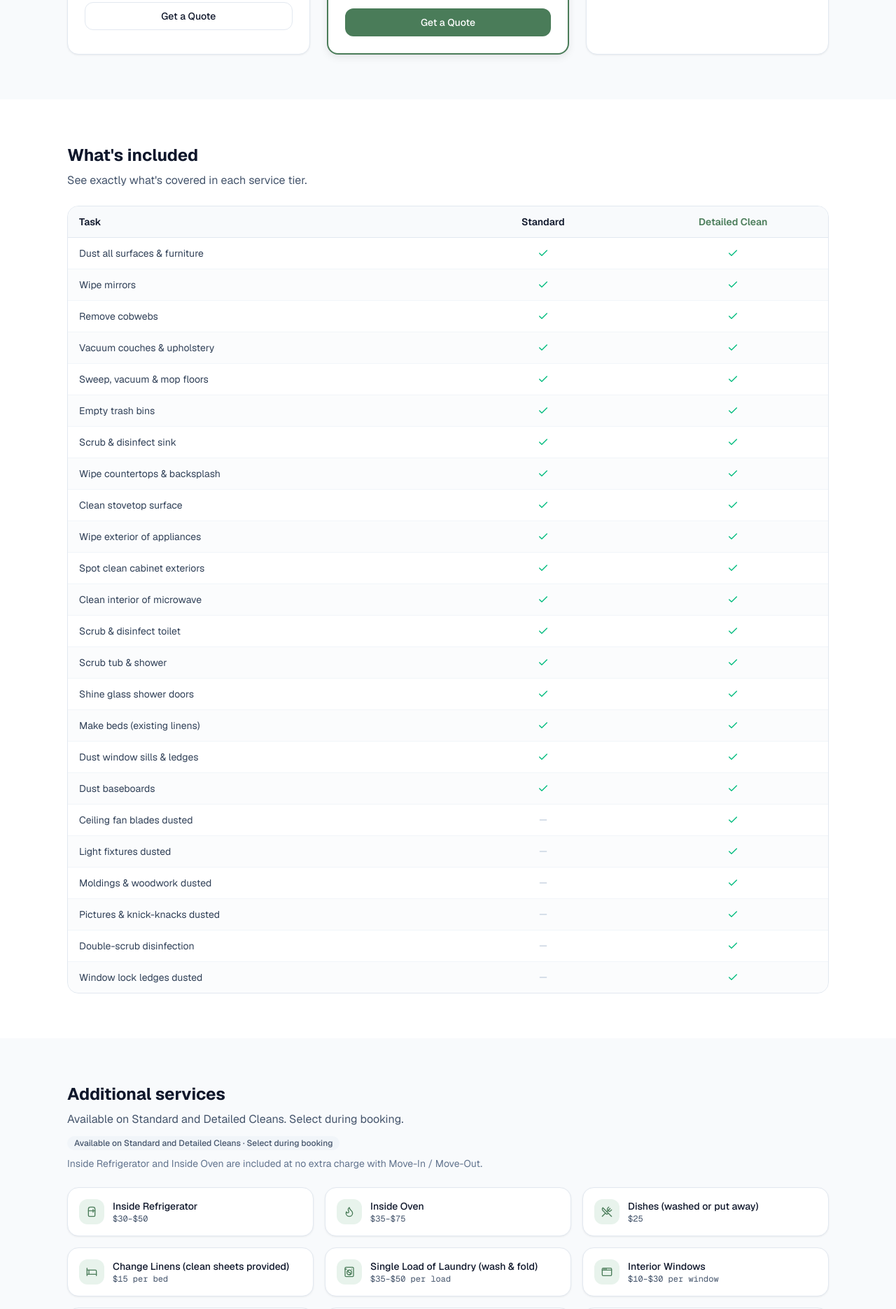
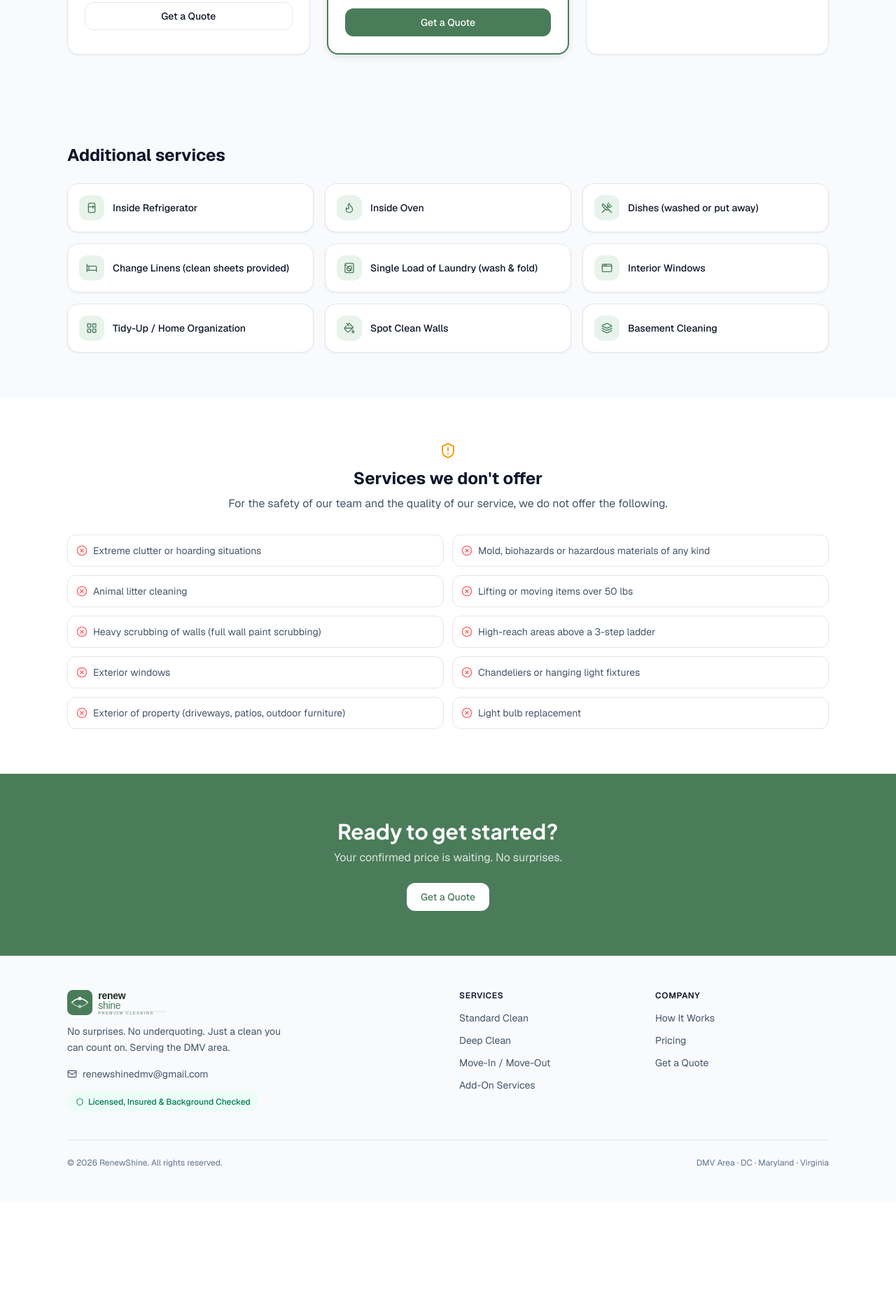
Before and after one commit to gracebotly/renewshine-app, a Next.js app: page /pricing in a window 1280 px wide. Shown: the part 880-2751 px from the top of the page at 70% size. After the commit the page ends 2598 px from the top, so only its background shows below. Built offline with nearby package versions, Linux system fonts and the light colour scheme.

Commit message:
Clean up pricing page sections and add-ons

```diff
--- a/src/app/pricing/page.tsx
+++ b/src/app/pricing/page.tsx
@@ -5,12 +5,10 @@ import { motion } from 'motion/react'
 import {
   AppWindow,
   Bed,
-  Check,
   CheckCircle,
   Flame,
   LayoutGrid,
   Layers,
-  Minus,
   PaintBucket,
   Refrigerator,
   ShieldAlert,
@@ -27,7 +25,7 @@ const tiers = [
   {
     title: 'Standard Clean',
     price: 'From $200',
-    tagline: 'Regular maintenance on already-tidy homes',
+    tagline: 'Regular maintenance',
     items: [
       'Dust all surfaces, furniture, bookshelves & picture frames',
       'Wipe cabinet fronts, exterior of oven & fridge, and microwave inside & out',
@@ -65,8 +63,8 @@ const tiers = [
       'Everything in Detailed Clean, plus:',
       'Inside all cabinets, cupboards & closets',
       'Clean tops of cabinets',
-      'Inside refrigerator cleaned (included — no extra charge)',
-      'Inside oven cleaned (included — no extra charge)',
+      'Inside refrigerator cleaned',
+      'Inside oven cleaned',
       'Spot clean walls in kitchen & bathrooms',
       'Vacuum edges of carpet',
     ],
@@ -75,43 +73,16 @@ const tiers = [
   },
 ]
 
-const checklistRows = [
-  ['Dust all surfaces & furniture', true, true],
-  ['Wipe mirrors', true, true],
-  ['Remove cobwebs', true, true],
-  ['Vacuum couches & upholstery', true, true],
-  ['Sweep, vacuum & mop floors', true, true],
-  ['Empty trash bins', true, true],
-  ['Scrub & disinfect sink', true, true],
-  ['Wipe countertops & backsplash', true, true],
-  ['Clean stovetop surface', true, true],
-  ['Wipe exterior of appliances', true, true],
-  ['Spot clean cabinet exteriors', true, true],
-  ['Clean interior of microwave', true, true],
-  ['Scrub & disinfect toilet', true, true],
-  ['Scrub tub & shower', true, true],
-  ['Shine glass shower doors', true, true],
-  ['Make beds (existing linens)', true, true],
-  ['Dust window sills & ledges', true, true],
-  ['Dust baseboards', true, true],
-  ['Ceiling fan blades dusted', false, true],
-  ['Light fixtures dusted', false, true],
-  ['Moldings & woodwork dusted', false, true],
-  ['Pictures & knick-knacks dusted', false, true],
-  ['Double-scrub disinfection', false, true],
-  ['Window lock ledges dusted', false, true],
-] as const
-
 const addOns = [
-  { icon: Refrigerator, name: 'Inside Refrigerator', price: '$30–$50' },
-  { icon: Flame, name: 'Inside Oven', price: '$35–$75' },
-  { icon: UtensilsCrossed, name: 'Dishes (washed or put away)', price: '$25' },
-  { icon: Bed, name: 'Change Linens (clean sheets provided)', price: '$15 per bed' },
-  { icon: WashingMachine, name: 'Single Load of Laundry (wash & fold)', price: '$35–$50 per load' },
-  { icon: AppWindow, name: 'Interior Windows', price: '$10–$30 per window' },
-  { icon: LayoutGrid, name: 'Tidy-Up / Home Organization', price: '$65+' },
-  { icon: PaintBucket, name: 'Spot Clean Walls', price: '$35' },
-  { icon: Layers, name: 'Basement Cleaning', price: '$75' },
+  { icon: Refrigerator, name: 'Inside Refrigerator' },
+  { icon: Flame, name: 'Inside Oven' },
+  { icon: UtensilsCrossed, name: 'Dishes (washed or put away)' },
+  { icon: Bed, name: 'Change Linens (clean sheets provided)' },
+  { icon: WashingMachine, name: 'Single Load of Laundry (wash & fold)' },
+  { icon: AppWindow, name: 'Interior Windows' },
+  { icon: LayoutGrid, name: 'Tidy-Up / Home Organization' },
+  { icon: PaintBucket, name: 'Spot Clean Walls' },
+  { icon: Layers, name: 'Basement Cleaning' },
 ]
 
 const notOffered = [
@@ -179,48 +150,9 @@ export default function PricingPage() {
         </div>
       </section>
 
-      <section className="bg-white py-16">
-        <div className="mx-auto max-w-6xl px-4 sm:px-6 lg:px-8">
-          <h2 className="text-2xl font-bold text-slate-900">What&apos;s included</h2>
-          <p className="mt-2 text-slate-600">See exactly what&apos;s covered in each service tier.</p>
-
-          <div className="mt-6 overflow-x-auto rounded-xl border border-slate-200">
-            <table className="w-full text-sm">
-              <thead>
-                <tr className="sticky top-0 border-b border-slate-200 bg-slate-50">
-                  <th className="w-1/2 px-4 py-3 text-left font-semibold text-slate-900">Task</th>
-                  <th className="w-1/4 px-4 py-3 text-center font-semibold text-slate-900">Standard</th>
-                  <th className="w-1/4 px-4 py-3 text-center font-semibold text-(--color-brand)">Detailed Clean</th>
-                </tr>
-              </thead>
-              <tbody className="divide-y divide-slate-100">
-                {checklistRows.map(([task, standard, detailed], index) => (
-                  <tr key={task} className={index % 2 === 0 ? 'bg-white' : 'bg-slate-50/50'}>
-                    <td className="px-4 py-3 text-slate-700">{task}</td>
-                    <td className="px-4 py-3 text-center">
-                      {standard ? <Check size={16} className="mx-auto text-emerald-500" /> : <Minus size={16} className="mx-auto text-slate-300" />}
-                    </td>
-                    <td className="px-4 py-3 text-center">
-                      {detailed ? <Check size={16} className="mx-auto text-emerald-500" /> : <Minus size={16} className="mx-auto text-slate-300" />}
-                    </td>
-                  </tr>
-                ))}
-              </tbody>
-            </table>
-          </div>
-        </div>
-      </section>
-
       <section id="add-ons" className="bg-slate-50 py-16">
         <div className="mx-auto max-w-6xl px-4 sm:px-6 lg:px-8">
           <h2 className="text-2xl font-bold text-slate-900">Additional services</h2>
-          <p className="mt-2 text-slate-600">Available on Standard and Detailed Cleans. Select during booking.</p>
-          <Badge className="mt-3" variant="neutral">
-            Available on Standard and Detailed Cleans · Select during booking
-          </Badge>
-          <p className="mt-2 text-sm text-slate-500">
-            Inside Refrigerator and Inside Oven are included at no extra charge with Move-In / Move-Out.
-          </p>
 
           <div className="mt-6 grid gap-4 sm:grid-cols-2 lg:grid-cols-3">
             {addOns.map((item) => {
@@ -230,10 +162,7 @@ export default function PricingPage() {
                   <div className="flex h-9 w-9 items-center justify-center rounded-lg bg-(--color-brand-muted)">
                     <Icon size={16} className="text-(--color-brand)" />
                   </div>
-                  <div>
-                    <p className="text-sm font-medium text-slate-900">{item.name}</p>
-                    <p className="text-xs font-mono tabular-nums text-slate-600">{item.price}</p>
-                  </div>
+                  <p className="text-sm font-medium text-slate-900">{item.name}</p>
                 </div>
               )
             })}
@@ -262,53 +191,6 @@ export default function PricingPage() {
         </div>
       </section>
 
-      <section className="bg-slate-50 py-16">
-        <div className="mx-auto grid max-w-6xl gap-6 px-4 sm:px-6 lg:grid-cols-2 lg:px-8">
-          <Card className="border-emerald-200 bg-emerald-50">
-            <CardHeader>
-              <CardTitle className="flex items-center gap-2 text-emerald-800">
-                <CheckCircle size={18} className="text-emerald-600" />
-                What we do
-              </CardTitle>
-            </CardHeader>
-            <CardContent>
-              <ul className="space-y-2">
-                {[
-                  'Gently move light furniture and rugs to clean underneath',
-                  'Remove items from surfaces, clean, and return them neatly',
-                  'Clean under and behind accessible furniture',
-                  'Add thoughtful finishing touches each visit',
-                ].map((item) => (
-                  <li key={item} className="text-sm text-slate-700">• {item}</li>
-                ))}
-              </ul>
-            </CardContent>
-          </Card>
-
-          <Card className="border-red-200 bg-red-50">
-            <CardHeader>
-              <CardTitle className="flex items-center gap-2 text-red-800">
-                <XCircle size={18} className="text-red-600" />
-                What we don&apos;t do
-              </CardTitle>
-            </CardHeader>
-            <CardContent>
-              <ul className="space-y-2">
-                {[
-                  'Move items or furniture over 50 lbs',
-                  'Clean excessively cluttered or inaccessible areas',
-                  'Reach above a 3-step ladder',
-                  'Remove items from full shelves or displays',
-                  'Handle biohazards of any kind',
-                ].map((item) => (
-                  <li key={item} className="text-sm text-slate-700">• {item}</li>
-                ))}
-              </ul>
-            </CardContent>
-          </Card>
-        </div>
-      </section>
-
       <section className="bg-(--color-brand) py-16">
         <div className="mx-auto max-w-4xl px-4 text-center sm:px-6 lg:px-8">
           <h2 className="font-display text-3xl font-bold text-white">Ready to get started?</h2>
```
